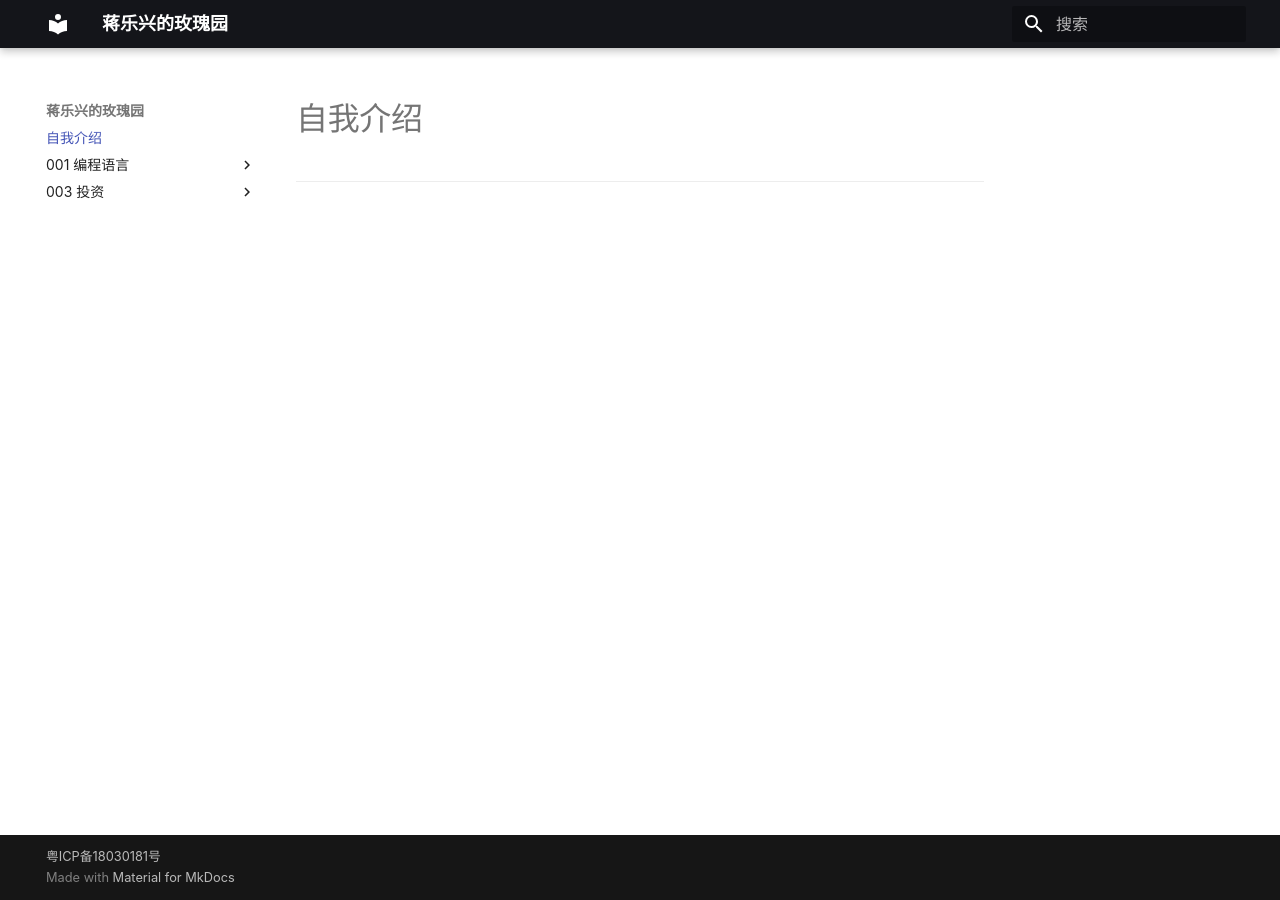
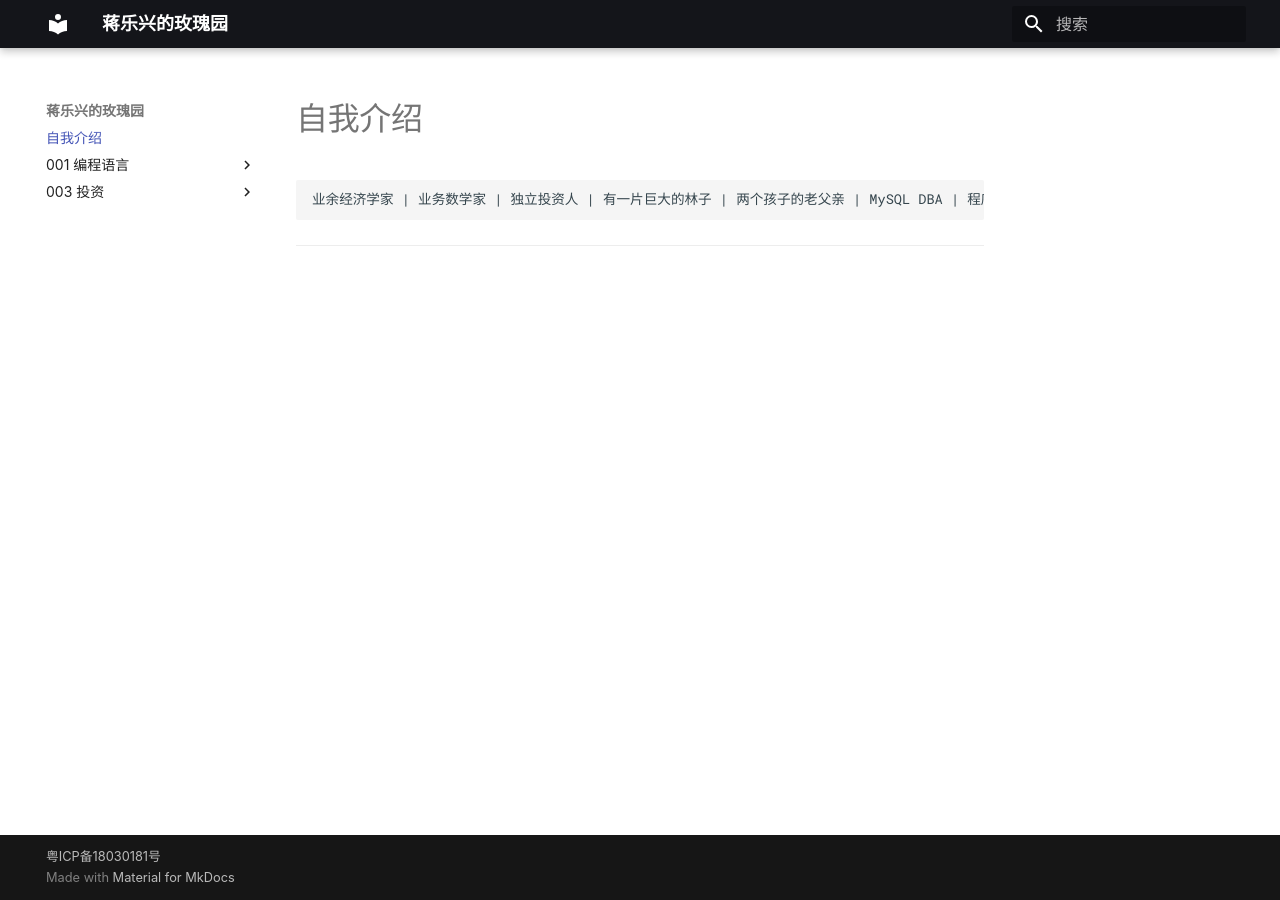
Before and after one commit to Neeky/neekysdoc, an MkDocs documentation site: the page built from docs/index.md, in a window 1280 px wide. Built offline with MkDocs 1.6.1 and Material for MkDocs 9.7.7, drawn with Linux system fonts in a browser that asks for light colours; some web fonts are replaced.

Commit message:
✨feature: 增加自我介绍

````diff
--- a/docs/index.md
+++ b/docs/index.md
@@ -1,3 +1,7 @@
 # 自我介绍
 
+```
+业余经济学家 | 业务数学家 | 独立投资人 | 有一片巨大的林子 | 两个孩子的老父亲 | MySQL DBA | 程序员
+```
+
 ---
````
